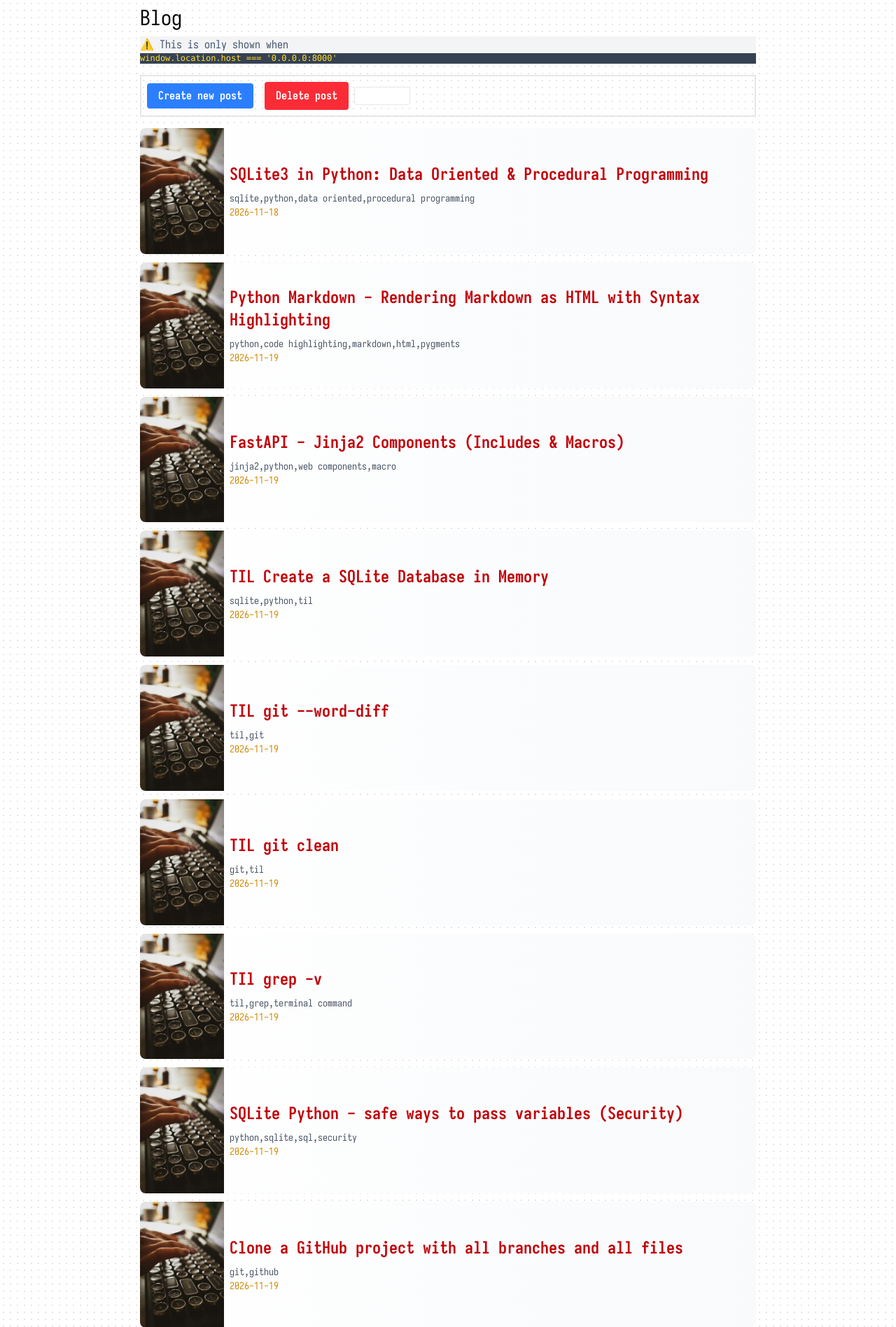
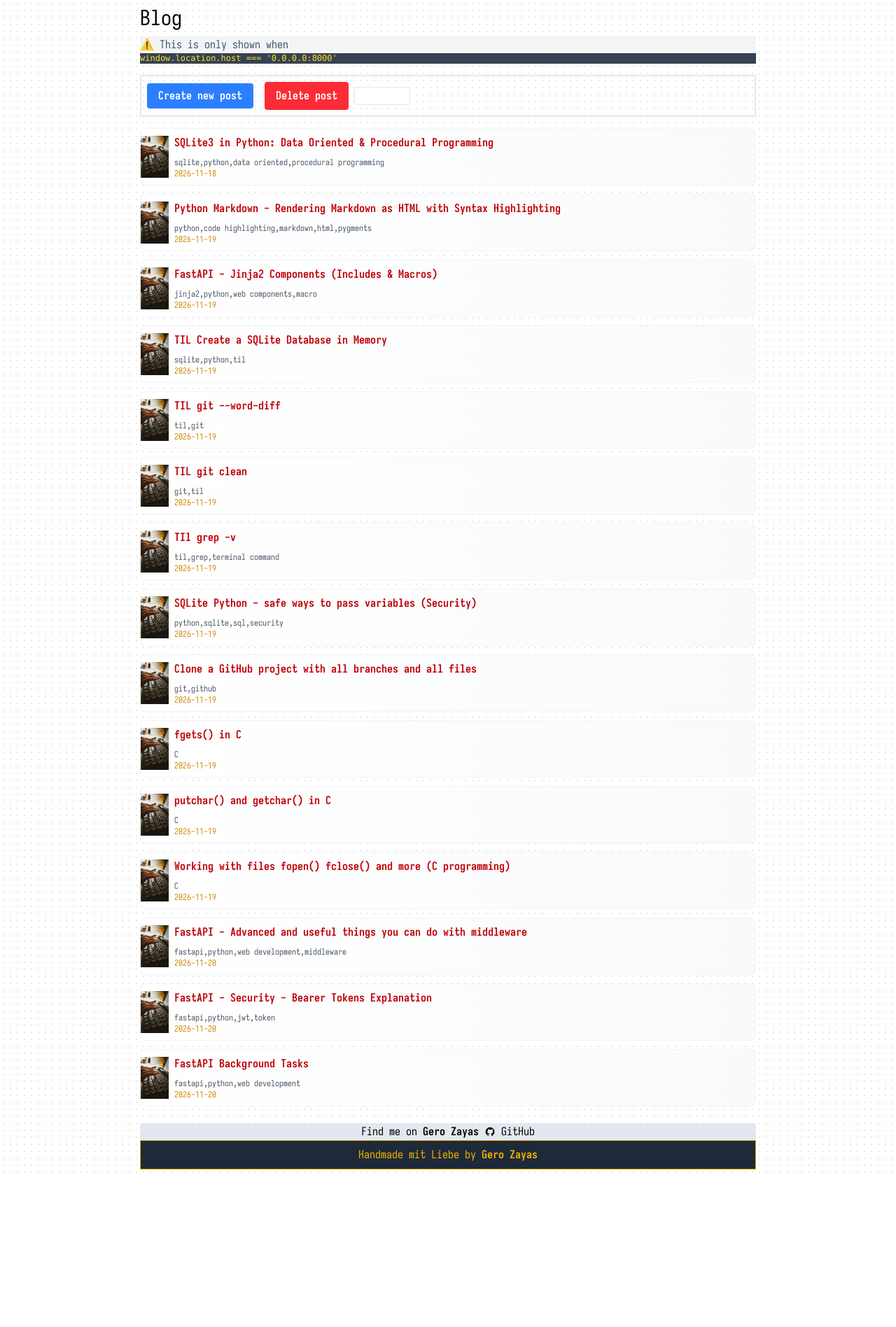
Before and after one commit to GeroZayas/Gero-Website-2026, a FastAPI app: page /blog in a window 1280 px wide. Shown: the part 50-1946 px from the top of the page at 70% size. After the commit the page ends 1726 px from the top, so only its background shows below. Run offline with FastAPI, Linux system fonts and the light colour scheme; data comes from the database, SQL or seed files in the repository; parts of the project's set-up code (start-up, migrations or seed data) failed here and were passed over; some libraries are stand-ins or nearby versions.

Commit message:
fix: adjust styling and layout of blog post card component

```diff
--- a/templates/jinja_components/blog_post_card.html
+++ b/templates/jinja_components/blog_post_card.html
@@ -1,23 +1,23 @@
 {% macro blog_post_card(link, title, tags, picture, created_at,
 classes="items-center flex max-w-l overflow-hidden rounded-lg bg-linear-to-r from-white to-slate-50 transition-all
-duration-300 ease-in-out hover:shadow-md"
+duration-300 ease-in-out border border-gray-100"
 )%}
 
 <div class="{{classes}}">
-    <div class="w-30 shrink-0">
+    <div class="w-10 shrink-0">
         <a href="blog/{{link}}">
             <img src="{{picture}}" alt="Card image"
                 class="object-cover object-center transition-transform duration-300 hover:scale-105" />
         </a>
     </div>
 
-    <div class="md:p-2 p-2">
+    <div class="p-2">
         <a href="blog/{{link}}"
-            class="lg:text-2xl font-bold text-md text-red-700 transition-all duration-300 ease-in-out hover:underline hover:text-red-900">
+            class="font-bold text-md text-red-700 transition-all duration-300 ease-in-out hover:underline hover:text-red-900">
             {{title}}
         </a>
-        <p class="mt-2 lg:text-sm text-xs text-gray-600">{{tags}}</p>
-        <p class="lg:text-sm text-xs text-yellow-600">{{created_at}}</p>
+        <p class="mt-2 text-xs text-gray-600">{{tags}}</p>
+        <p class="text-xs text-yellow-600">{{created_at}}</p>
     </div>
 </div>
 {% endmacro %}
```
